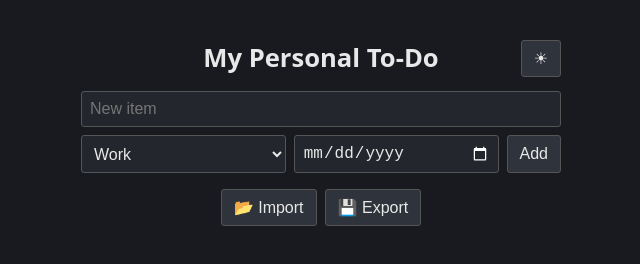
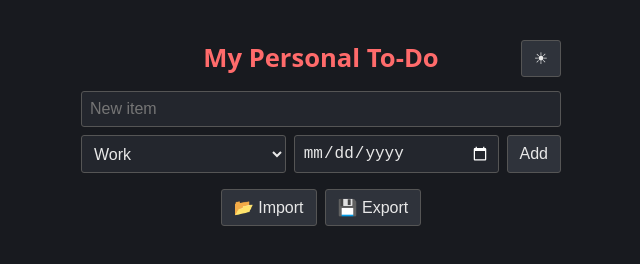
Before and after one commit to luanboo/todo, a plain HTML site: page index.html in a window 1280 px wide. Both pictures are taken after a click on the button "Toggle dark/light mode". Shown: the whole page, without its empty margins (319-959 px from the left). Drawn offline with Linux system fonts and the light colour scheme.

Commit message:
Make page heading red
Co-Authored-By: Claude Sonnet 5.5 <noreply@anthropic.com>

```diff
--- a/index.html
+++ b/index.html
@@ -18,7 +18,8 @@
   body { font-family: system-ui, sans-serif; max-width: 480px; margin: 40px auto; padding: 0 16px;
          background: var(--bg); color: var(--fg); }
   header { position: relative; }
-  h1 { text-align: center; margin: 0 52px 16px; font-size: 1.6rem; }
+  h1 { text-align: center; margin: 0 52px 16px; font-size: 1.6rem; color: #d32f2f; }
+  :root[data-theme=dark] h1 { color: #ff6b6b; }
   #form #text { flex: 1 1 100%; }
   #form select, #form input[type=date] { flex: 1 1 0; min-width: 0; }
   #form > button { flex: 0 0 auto; }
```
